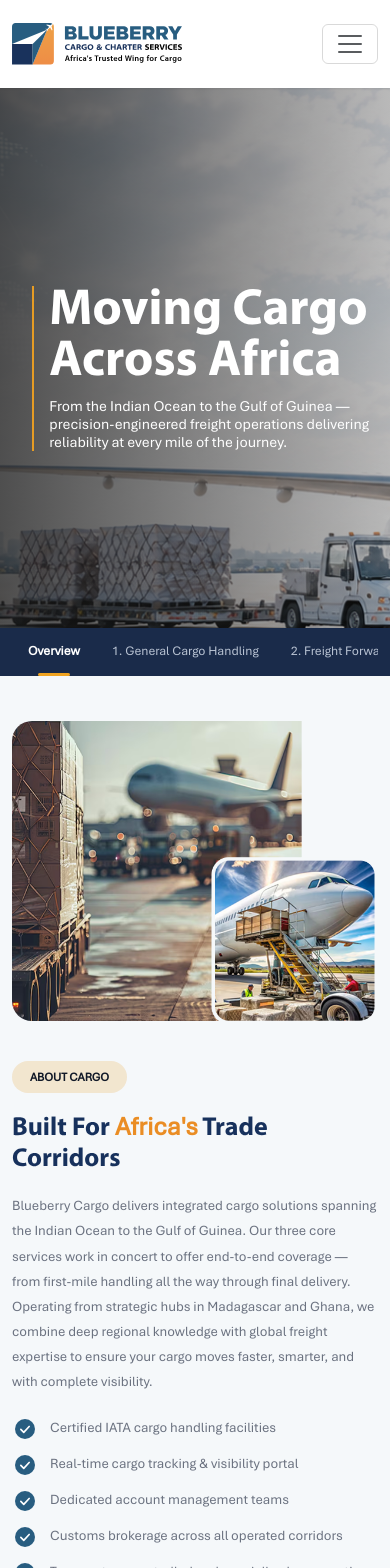
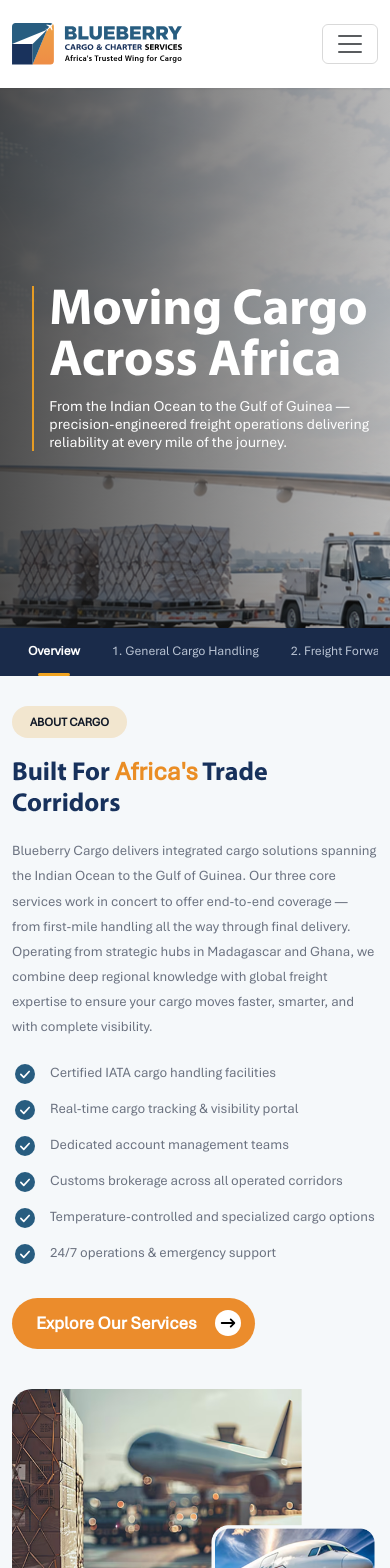
Before and after one commit to Tech-Binary/BlueberryCargo, a React (Create React App) app: page /cargo-services in a window 390 px wide. Shown: the top 1568 px of the page. Built offline with nearby package versions, Linux system fonts and the light colour scheme.

Commit message:
made changes in the service css for responsive

```diff
--- a/src/CargoServices/CargoServicesSec1/CargoServicesSec1.css
+++ b/src/CargoServices/CargoServicesSec1/CargoServicesSec1.css
@@ -61,7 +61,6 @@
 
 .cps-content-wrapper {
   background: #f5f8fa;
-  padding: 30px 0;
 }
 
 .cps-content {
--- a/src/CargoServices/CargoServicesSec1/CargoServicesSec1.jsx
+++ b/src/CargoServices/CargoServicesSec1/CargoServicesSec1.jsx
@@ -112,6 +112,7 @@ function CargoServicesSec1() {
     return;
   }
 
+  setTimeout(() => {
     const target = document.getElementById(tabId);
 
     if (target) {
@@ -125,14 +126,15 @@ function CargoServicesSec1() {
         behavior: "smooth",
       });
     }
+  }, 100);
 };
 
   return (
-    <section className="cps-sec1">
+    <section className="cps-sec1 ">
 
       {/* ================= TABS ================= */}
 
-      <div className="cps-tabs-wrapper">
+      <div className="cps-tabs-wrapper ">
         <div className="container">
           <nav className="cps-tabs">
 
@@ -154,7 +156,7 @@ function CargoServicesSec1() {
 
       {/* ================= CONTENT ================= */}
 
-      <div className="cps-content-wrapper">
+      <div className="cps-content-wrapper section-padding">
         <div className="container">
 
           <div className="row align-items-center cps-content">
--- a/src/CargoServices/CargoServicesSec2/CargoServicesSec2.css
+++ b/src/CargoServices/CargoServicesSec2/CargoServicesSec2.css
@@ -223,9 +223,27 @@
 @media (max-width: 1199px) {
 
   .cargo-service-wrapper {
-    gap: 45px;
+    gap: 15px;
   }
+.cargo-stats-wrapper {
+    display: flex;
+    gap: 24px;
+    flex-wrap:nowrap;
+}
+.cargo-stat-box span {
+    font-size: 14px;
+    line-height: 18px;
+}
+.cargo-stat-box h3 {
+    font-size: 26px;
 
+}
+.cargo-stat-box {
+    background: #fff;
+    border-radius: 16px;
+    padding: 22px 18px;
+    display: flex;
+}
   .cargo-service-title {
     font-size: 42px;
   }
--- a/src/CargoServices/CargoServicesSec2/CargoServicesSec2.jsx
+++ b/src/CargoServices/CargoServicesSec2/CargoServicesSec2.jsx
@@ -35,11 +35,15 @@ function CargoServicesSec2() {
 
   const charterServicesData = [
     {
+      sectionId: "aircraft-charter",
+
       id: "01",
       title: "Aircraft Charter Solutions",
       highlight: "Charter",
+
       description:
         "Exclusive access to purpose-configured freighter aircraft — on your schedule, to your destination. Whether a one-time lift or a recurring dedicated route, we match the right aircraft to your cargo specifications and get it moving without delay.",
+
       image: CargoImg1,
 
       stats: [
@@ -78,11 +82,15 @@ function CargoServicesSec2() {
     },
 
     {
+      sectionId: "cargo-handling",
+
       id: "02",
       title: "Time-Sensitive Cargo Handling",
       highlight: "Cargo",
+
       description:
         "When every hour matters, our time-critical cargo operations cut through delays and get your freight moving fast. From emergency AOG parts to perishable produce and life-saving medical supplies — we treat every urgent shipment as our highest priority.",
+
       image: CargoImg2,
       reverse: true,
 
@@ -122,11 +130,15 @@ function CargoServicesSec2() {
     },
 
     {
+      sectionId: "logistics",
+
       id: "03",
       title: "Customized Logistics Solutions",
       highlight: "Logistics",
+
       description:
         "No two operations are the same. We design bespoke logistics programs built around your cargo type, route constraints, regulatory environment, and commercial timelines.",
+
       image: CargoImg3,
 
       stats: [
@@ -171,11 +183,15 @@ function CargoServicesSec2() {
 
   const cargoServicesData = [
     {
+      sectionId: "general-cargo",
+
       id: "01",
       title: "General Cargo Handling",
       highlight: "Cargo",
+
       description:
         "Professional management of all cargo types with full documentation, warehousing, loading, and secure delivery support at both cargo hubs. Our facilities are equipped to handle high-volume freight with precision and care.",
+
       image: CargoImg1,
 
       stats: [
@@ -214,11 +230,15 @@ function CargoServicesSec2() {
     },
 
     {
+      sectionId: "freight",
+
       id: "02",
       title: "Freight Forwarding Solutions",
       highlight: "Forwarding",
+
       description:
         "Seamless import & export freight management with customized delivery routes and worldwide coordination.",
+
       image: CargoImg2,
       reverse: true,
 
@@ -258,11 +278,15 @@ function CargoServicesSec2() {
     },
 
     {
+      sectionId: "logistics",
+
       id: "03",
       title: "End-To-End Logistics Support",
       highlight: "Logistics",
+
       description:
         "Complete supply chain solutions from origin to destination, delivering confidence across every transportation stage.",
+
       image: CargoImg3,
 
       stats: [
@@ -306,25 +330,36 @@ function CargoServicesSec2() {
     : cargoServicesData;
 
   return (
-    <section className="cargo-services-sec2">
+    <section className="cargo-services-sec2 section-padding">
       <div className="container">
-        {servicesData.map((item, index) => (
+
+        {servicesData.map((item) => (
+
           <div
+            id={item.sectionId}
+            key={item.sectionId}
             className={`cargo-service-wrapper ${
               item.reverse ? "reverse-layout" : ""
             }`}
-            key={index}
           >
+
             {/* CONTENT */}
+
             <div className="cargo-service-content">
 
               <div className="cargo-heading-wrap">
 
-               <h2 className="section-title">
-  {item.title.split(item.highlight)[0].trim()}
-  <span className="span-class"> {item.highlight} </span>
-  {item.title.split(item.highlight)[1].trim()}
-</h2>
+                <h2 className="section-title">
+                  {item.title.split(item.highlight)[0].trim()}
+
+                  <span className="span-class">
+                    {" "}
+                    {item.highlight}{" "}
+                  </span>
+
+                  {item.title.split(item.highlight)[1].trim()}
+                </h2>
+
               </div>
 
               <p className="cps-description">
@@ -332,8 +367,11 @@ function CargoServicesSec2() {
               </p>
 
               <div className="cargo-cards-grid">
+
                 {item.cards.map((card, i) => (
+
                   <div className="cargo-small-card" key={i}>
+
                     <div className="cargo-icon-box">
                       <img src={card.icon} alt="" />
                     </div>
@@ -342,27 +380,38 @@ function CargoServicesSec2() {
                       <h5>{card.title}</h5>
                       <p>{card.text}</p>
                     </div>
+
                   </div>
+
                 ))}
+
               </div>
 
               <div className="cargo-stats-wrapper">
+
                 {item.stats.map((stat, i) => (
+
                   <div className="cargo-stat-box" key={i}>
                     <h3>{stat.number}</h3>
                     <span>{stat.text}</span>
                   </div>
+
                 ))}
+
               </div>
+
             </div>
 
             {/* IMAGE */}
+
             <div className="cargo-service-image">
-
               <img src={item.image} alt="" />
             </div>
+
           </div>
+
         ))}
+
       </div>
     </section>
   );
--- a/src/components/ContactForm/ContactForm.css
+++ b/src/components/ContactForm/ContactForm.css
@@ -272,7 +272,11 @@
 /* =========================
    RESPONSIVE
 ========================= */
-
+@media (max-width:1024px) {
+  .cps-content{
+  flex-direction:column-reverse ;
+}
+}
 @media (max-width: 991px) {
   .contact-left {
     padding-right: 0;
@@ -290,6 +294,9 @@
   .contact-map {
     margin-top: 40px;
   }
+  .cps-content{
+  flex-direction:column-reverse ;
+}
 }
 
 @media (max-width: 767px) {
--- a/src/components/ContactForm/ContactForm.jsx
+++ b/src/components/ContactForm/ContactForm.jsx
@@ -104,7 +104,7 @@ function ContactForm() {
           <div className="col-lg-6 col-md-12">
             <div className="contact-left">
               <h2 className="section-title">
-                Let's Move Your <h2 className="span-class"> Cargo, Together</h2>
+                Let's Move Your <span className="span-class"> Cargo, Together</span>
               </h2>
 
               <p className="contact-subtitle">
--- a/src/pages/Home/HomeSec4/HomeSec4.jsx
+++ b/src/pages/Home/HomeSec4/HomeSec4.jsx
@@ -97,7 +97,7 @@ export default function HomeSec4() {
           <div className="row align-items-center">
                {/* TITLE */}
                 <h2 className="section-title homesec-4-title">
-                  Where We <h2 className="span-class">Operate</h2>
+                  Where We <span className="span-class">Operate</span>
                 </h2>
 
             {/* LEFT */}
--- a/src/pages/Home/HomeSec6/HomeSec6.css
+++ b/src/pages/Home/HomeSec6/HomeSec6.css
@@ -127,18 +127,16 @@
 
 @media (max-width: 576px) {
   .cta-quote-btn {
-    min-width: 100%;
-    height: 74px;
+
     padding: 12px 14px 12px 24px;
     font-size: 18px;
     gap: 18px;
   }
 
   .cta-quote-icon {
-    width: 46px;
-    height: 46px;
-    min-width: 46px;
-    font-size: 22px;
+    width: 26px;
+    height: 26px;
+    font-size: 18px;
   }
 }
 /* Right: Container Image */
@@ -196,8 +194,11 @@
 
   .cta-heading {
     font-size: 22px;
+        line-height: 25px;
+
   }
-
+.cta-description {
+    font-size: 15px;}
   .cta-container-img {
     width: 200px;
   }
--- a/src/styles/global.css
+++ b/src/styles/global.css
@@ -183,6 +183,10 @@ ul {
   .section-title {
     font-size: 31px;
   }
+  .span-class{
+    font-size: 31px;
+
+  }
 }
 
 @media (max-width: 991px) {
@@ -191,6 +195,9 @@ ul {
   }
 
   .section-title {
+    font-size: 34px;
+  }
+  .span-class {
     font-size: 34px;
   }
 }
```
Also changed, not shown: src/CargoServices/CargoServicesSec3/CargoServicesSec3.jsx (+5 -9 lines). Lines whose indentation alone changed are shown as unchanged.
